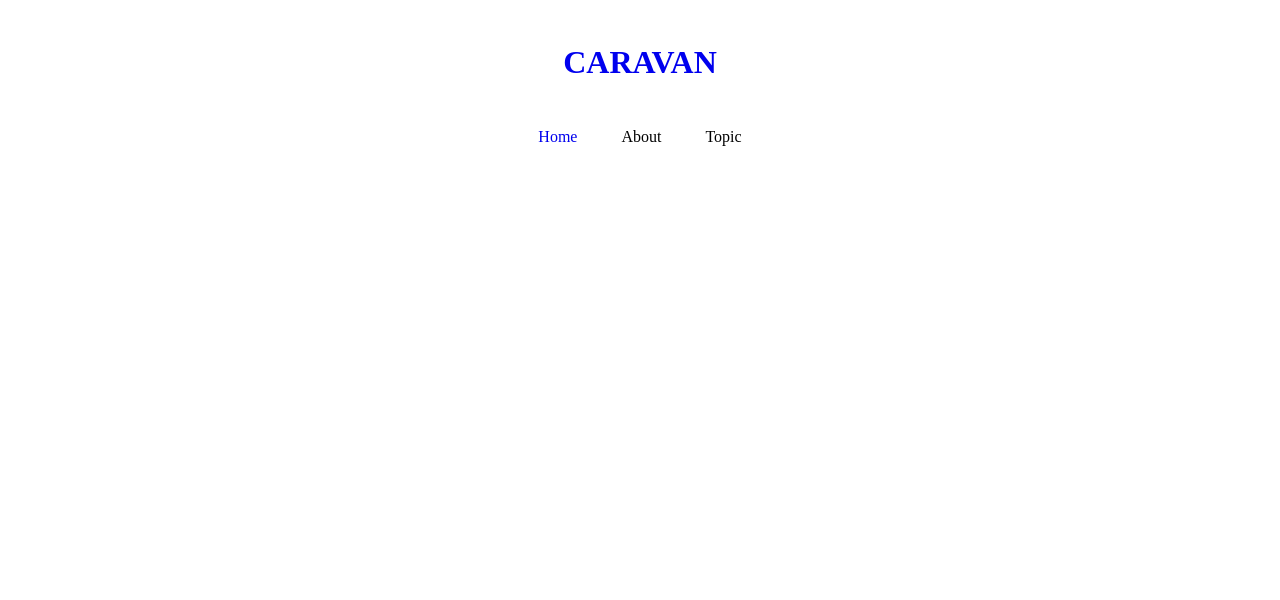
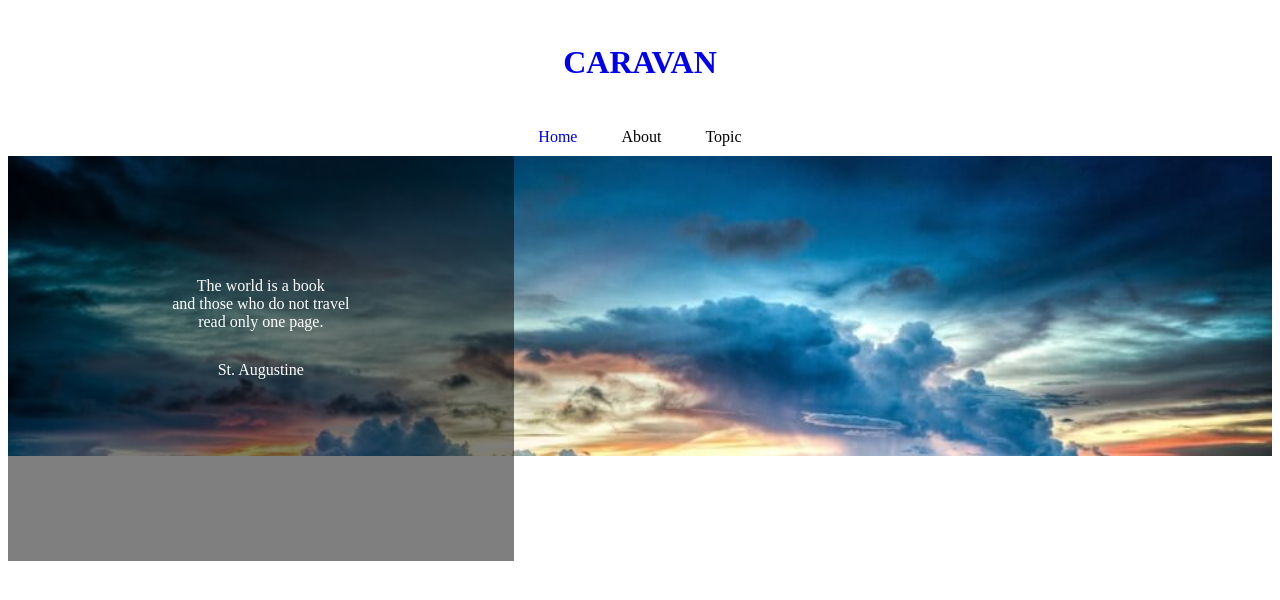
Before and after one commit to Natty0404/HTML-CSS, a plain HTML site: page caravan/index.html in a window 1280 px wide. Shown: the top 600 px of the page. Drawn offline with Linux system fonts and the light colour scheme.

Commit message:
[Finish] 1-6

```diff
--- a/caravan/index.html
+++ b/caravan/index.html
@@ -32,7 +32,18 @@
 
    <!--main-visual用のdiv-->
    <div class="main-visual">
-     <div class="main-visual-content"></div>
+     <div class="main-visual-content">
+       <!--pタグ（と文字）を追加-->
+       <p class="main-visual-text">
+         The world is a book<br />
+         and those who do not travel<br />
+         read only one page.
+       </p>
+       <p class="main-visual-name">
+         St. Augustine
+       </p>
+
+     </div>
    </div>
 
    <!--main用のdiv-->
--- a/caravan/style.css
+++ b/caravan/style.css
@@ -19,7 +19,8 @@ header {
   text-align: center;
 }
 
-header .heading { /*headerタグ内のheadingクラス*/
+header .heading {
+  /*headerタグ内のクラスにのみ反映される*/
   font-size: 32px;
 }
 
@@ -38,11 +39,26 @@ header .heading { /*headerタグ内のheadingクラス*/
 .main-visual {
   width: 100%; /*横幅いっぱい*/
   height: 300px; /*高さ300px*/
+  background-image: url(img/mv.jpg);
+  background-size: cover; /*縦横比を維持したまま背景領域を埋め尽くす*/
+  background-position: top center; /*背景画像を中央に配置*/
 }
 
 .main-visual-content {
-  width: 350px; /*横幅350px*/
+  width: 40%; /*横幅40%*/
   height: 300px; /*親の高さに揃える*/
+  background-color: rgba(0, 0, 0, 0.5); /*背景色を半透明の黒にする*/
+  text-align: center; /*文字を中央揃えにする*/
+  padding-top: 105px; /*上側の内側余白で垂直方向の位置を調整*/
+}
+
+.main-visual-text {
+  color: #fff; /*文字色を白に変更*/
+}
+
+.main-visual-name {
+  margin-top: 30px; /*上側の外側の余白*/
+  color: #fff; /*文字色を白に変更*/
 }
 
 .main {
```
Also changed, not shown: caravan/img/airport.jpg (added), caravan/img/asia.jpg (added), caravan/img/desert.jpg (added), caravan/img/forest.jpg (added), caravan/img/italy.jpg (added), caravan/img/japan.jpg (added), caravan/img/japan2.jpg (added), caravan/img/lake.jpg (added), caravan/img/mv.jpg (added), caravan/img/person.jpg (added), caravan/img/road.jpg (added), caravan/img/snow.jpg (added), 1 other file.
